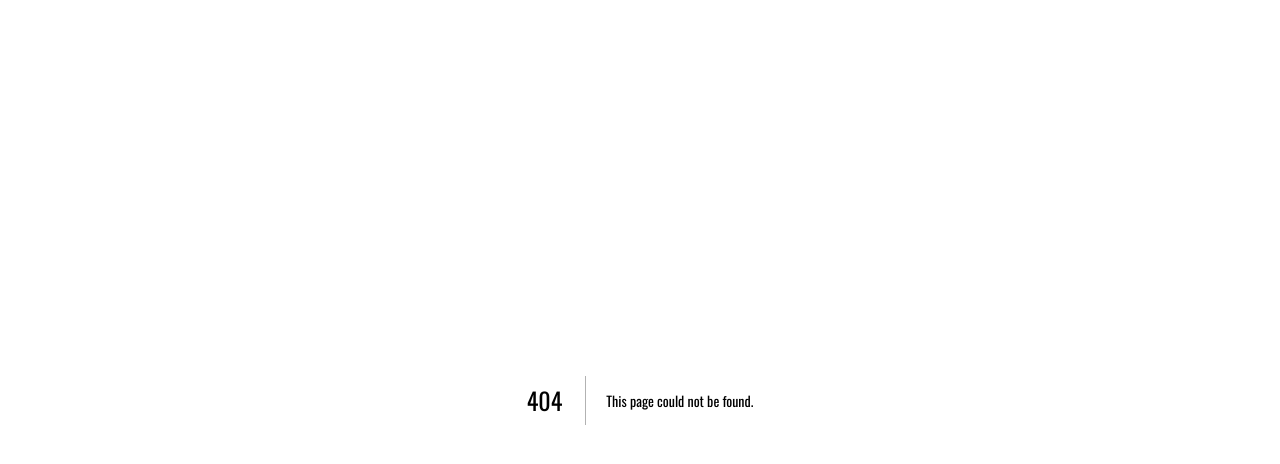
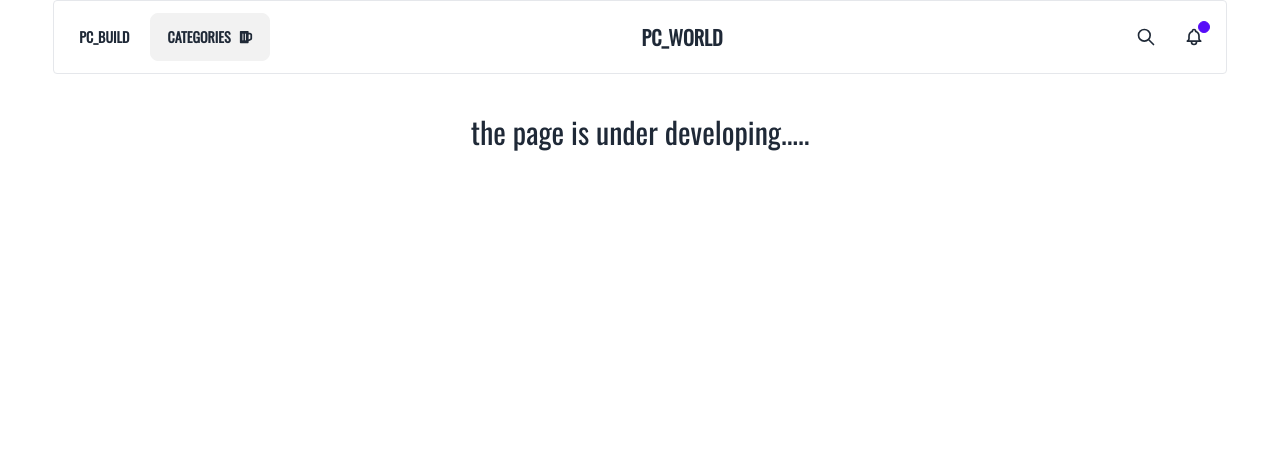
Before and after one commit to omarfarukee/pc-world, a Next.js app: page /pcBuilder in a window 1280 px wide. Before the commit this address had no page. Shown: the top 464 px of the page. Built offline with nearby package versions, Linux system fonts and the light colour scheme.

Commit message:
home page randon 6 card load done

```diff
--- a/package.json
+++ b/package.json
@@ -9,6 +9,7 @@
     "lint": "next lint"
   },
   "dependencies": {
+    "@reduxjs/toolkit": "^1.9.5",
     "autoprefixer": "10.4.14",
     "eslint": "8.45.0",
     "eslint-config-next": "13.4.12",
@@ -16,6 +17,8 @@
     "postcss": "8.4.27",
     "react": "18.2.0",
     "react-dom": "18.2.0",
+    "react-icons": "^4.10.1",
+    "react-redux": "^8.1.1",
     "tailwindcss": "3.3.3"
   },
   "devDependencies": {
--- /dev/null
+++ b/src/components/FeaturedProduct/FeaturedProducts.js
@@ -0,0 +1,47 @@
+/* eslint-disable @next/next/no-img-element */
+import { useEffect, useState } from "react";
+
+const FeaturedProducts = ({ allProducts }) => {
+  const [randomProducts, setRandomProducts] = useState([]);
+
+  useEffect(() => {
+    const shuffledProducts = allProducts.sort(() => 0.5 - Math.random());
+    const randomSixProducts = shuffledProducts.slice(0, 6);
+    setRandomProducts(randomSixProducts);
+  }, [allProducts]);
+
+  return (
+    <div>
+      <div className="flex justify-center">
+        <h1
+          className="text-3xl mb-8
+border-b-4"
+        >
+          Featured product
+        </h1>
+      </div>
+
+      <div className="grid lg:grid-cols-3 grid-cols-1 gap-8">
+        {randomProducts?.map((product) => (
+          <div
+            key={product.productName}
+            className="card w-96 h-96 bg-base-100 shadow-xl border transition duration-300 transform hover:scale-105 hover:shadow-black"
+          >
+            <figure>
+              <img src={product.image} alt="" />
+            </figure>
+            <div className="card-body">
+              <h2 className="card-title">{product.productName}</h2>
+              <p>If a dog chews shoes, whose shoes does he choose?</p>
+              <div className="card-actions justify-end">
+                <button className="btn btn-primary">Buy Now</button>
+              </div>
+            </div>
+          </div>
+        ))}
+      </div>
+    </div>
+  );
+};
+
+export default FeaturedProducts;
--- a/src/components/RootLayout.js
+++ b/src/components/RootLayout.js
@@ -1,15 +1,20 @@
 import Link from "next/link";
-
+import { FaBeer } from "react-icons/fa";
 const RootLayout = ({ children }) => {
   return (
     <div className="flex justify-center">
       <div className="w-11/12">
         <div className="navbar bg-base-100 border rounded">
+          <div className="">
+            <Link href="/pcBuilder">
+              <button className="btn btn-ghost">PC_BUILD</button>
+            </Link>
+          </div>
           <div className="navbar-start">
             <div className="dropdown">
               <div className="dropdown dropdown-hover ">
                 <label tabIndex={0} className="btn m-1">
-                  Categories
+                  Categories<FaBeer></FaBeer>
                 </label>
                 <ul
                   tabIndex={0}
@@ -17,17 +22,26 @@ const RootLayout = ({ children }) => {
                 >
                   <Link href="/about">
                     <li>
-                      <p>Item 1</p>
+                      <p>CPU / Processor</p>
                     </li>
                   </Link>
                   <li>
-                    <a>Item 2</a>
+                    <p>Motherboard</p>
                   </li>
                   <li>
-                    <a>Item 2</a>
+                    <p>RAM</p>
                   </li>
                   <li>
-                    <a>Item 2</a>
+                    <p>Power Supply Unit</p>
+                  </li>
+                  <li>
+                    <p>Storage Device</p>
+                  </li>
+                  <li>
+                    <p>Monitor</p>
+                  </li>
+                  <li>
+                    <p>Others</p>
                   </li>
                 </ul>
               </div>
--- a/src/pages/_app.js
+++ b/src/pages/_app.js
@@ -1,7 +1,11 @@
+import { store } from "@/redux/store";
 import "@/styles/globals.css";
+import { Provider } from "react-redux";
 
 export default function App({ Component, pageProps }) {
   const getLayout = Component.getLayout || ((page) => page);
 
-  return getLayout(<Component {...pageProps} />);
+  return (
+    <Provider store={store}>{getLayout(<Component {...pageProps} />)}</Provider>
+  );
 }
--- a/src/pages/index.js
+++ b/src/pages/index.js
@@ -1,9 +1,14 @@
+import FeaturedProducts from "@/components/FeaturedProduct/FeaturedProducts";
 import RootLayout from "@/components/RootLayout";
+import { useGetFeaturedProductsQuery } from "@/redux/api/api";
 
-const HomePage = () => {
+const HomePage = ({ allProducts }) => {
+  const { data, isError, isLoading, error } = useGetFeaturedProductsQuery();
+  console.log(data);
   return (
     <div>
       <h1>this is pc home page</h1>
+      <FeaturedProducts allProducts={allProducts} />
     </div>
   );
 };
@@ -13,4 +18,14 @@ export default HomePage;
 HomePage.getLayout = function getLayout(page) {
   return <RootLayout>{page}</RootLayout>;
 };
-//
+export const getStaticProps = async () => {
+  const res = await fetch("http://localhost:5000/featuredProducts");
+  const data = await res.json();
+  console.log(data);
+  return {
+    props: {
+      allProducts: data.data,
+    },
+    // revalidate: 30,
+  };
+};
--- /dev/null
+++ b/src/pages/pcBuilder.js
@@ -0,0 +1,15 @@
+import RootLayout from "@/components/RootLayout";
+import React from "react";
+
+const PcBuilder = () => {
+  return (
+    <div className="flex justify-center mt-10">
+      <h1 className="text-3xl">the page is under developing.....</h1>
+    </div>
+  );
+};
+
+export default PcBuilder;
+PcBuilder.getLayout = function getLayout(page) {
+  return <RootLayout>{page}</RootLayout>;
+};
--- /dev/null
+++ b/src/redux/api/api.js
@@ -0,0 +1,13 @@
+import { createApi, fetchBaseQuery } from "@reduxjs/toolkit/query/react";
+
+export const apiSlice = createApi({
+  reducerPath: "api",
+  baseQuery: fetchBaseQuery({ baseUrl: "http://localhost:5000/" }),
+  endpoints: (builder) => ({
+    getFeaturedProducts: builder.query({
+      query: () => "/featuredProducts",
+    }),
+  }),
+});
+
+export const { useGetFeaturedProductsQuery } = apiSlice;
--- /dev/null
+++ b/src/redux/store.js
@@ -0,0 +1,10 @@
+import { configureStore } from "@reduxjs/toolkit";
+import { apiSlice } from "./api/api";
+
+export const store = configureStore({
+  reducer: {
+    [apiSlice.reducerPath]: apiSlice.reducer,
+  },
+  middleware: (getDefaultMiddleware) =>
+    getDefaultMiddleware().concat(apiSlice.middleware),
+});
```
Also changed, not shown: 1 other file (tests, documents, lock files or other folders).
